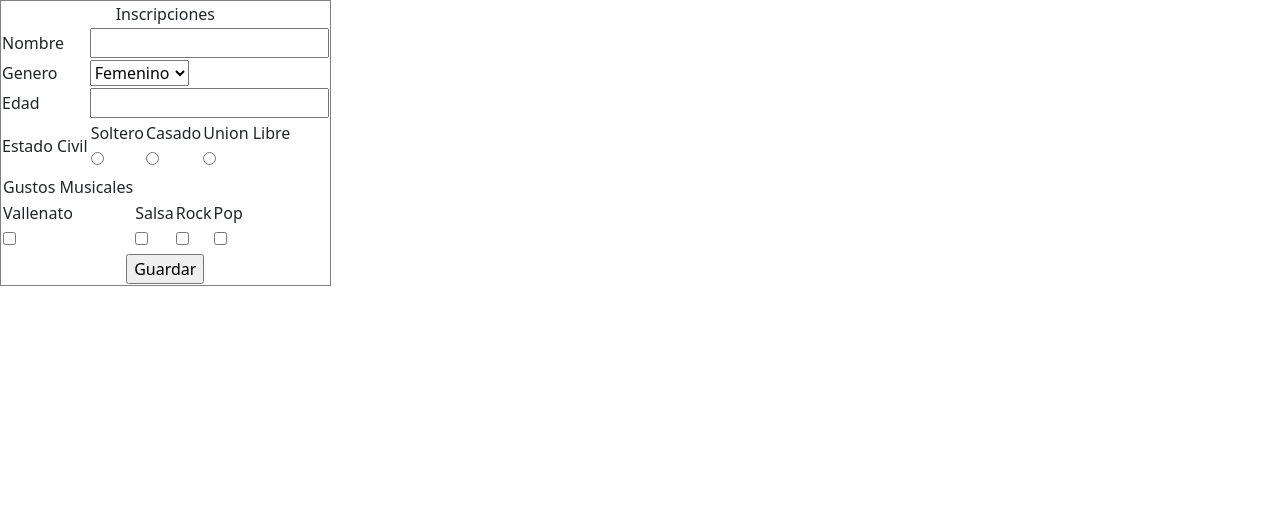
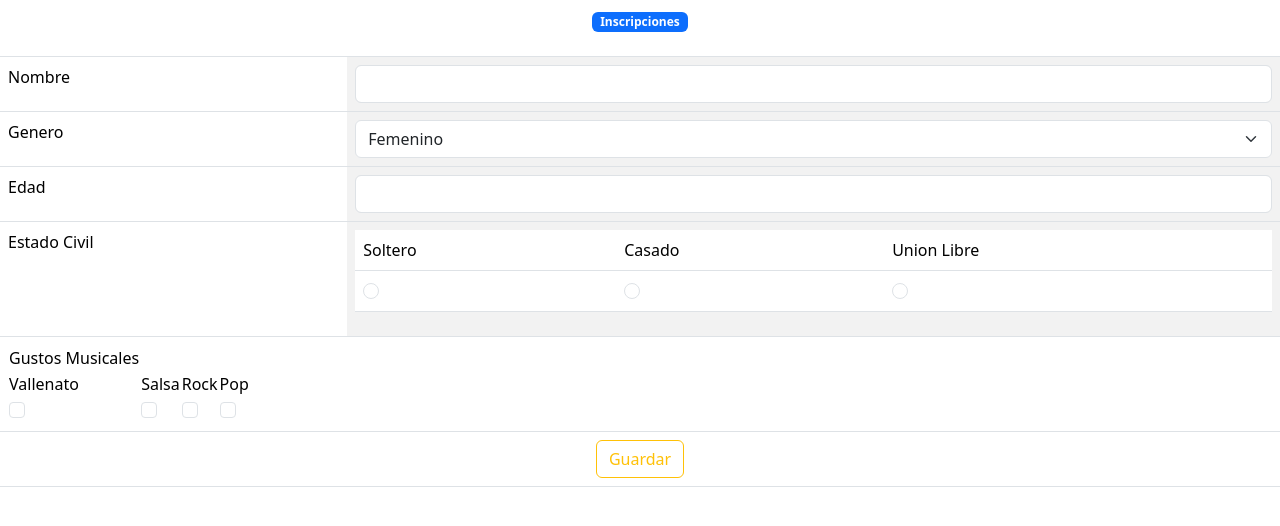
Before and after one commit to TecnoEspectro/talleres, a website: page index.html in a window 1280 px wide. Drawn offline with nearby package versions, Linux system fonts and the light colour scheme.

Commit message:
Clase de bootstrap

```diff
--- a/index.html
+++ b/index.html
@@ -5,22 +5,23 @@
     <meta name="viewport" content="width=device-width, initial-scale=1.0">
     <title>FORMULARIO DE INSCRIPCION</title>
     <link href="https://cdn.jsdelivr.net/npm/bootstrap@5.3.3/dist/css/bootstrap.min.css" rel="stylesheet" integrity="sha384-QWTKZyjpPEjISv5WaRU9OFeRpok6YctnYmDr5pNlyT2bRjXh0JMhjY6hW+ALEwIH" crossorigin="anonymous">
+    <script src="https://cdn.jsdelivr.net/npm/bootstrap@5.3.3/dist/js/bootstrap.bundle.min.js" integrity="sha384-YvpcrYf0tY3lHB60NNkmXc5s9fDVZLESaAA55NDzOxhy9GkcIdslK1eN7N6jIeHz" crossorigin="anonymous"></script>
 </head>
 <body>
 
-    <table border="1">
+    <table class="table table-striped-columns">
         <tr>
             <td colspan="2" align="center">
-                Inscripciones
+                <p class="badge text-bg-primary text-wrap" style="width: 6rem;">Inscripciones</p>
             </td>
             <tr>
                 <td>Nombre</td>
-                <td><input type="text" name="nombre"></td>
+                <td><input type="text" class="form-control" name="nombre"></td>
             </tr>
         </tr>
         <tr>
             <td>Genero</td><td>
-                <select name="genero" id="">
+                <select name="genero" class="form-select" aria-label="Default select example" id="">
                     <option value="femenino">Femenino</option>
                     <option value="masculino">Masculino</option>
                     <option value="otro">Otro</option>
@@ -29,36 +30,36 @@
         </tr>
         <tr>
             <td>Edad</td>
-            <td><input type="number" name="edad"></td>
+            <td><input type="number" class="form-control" name="edad"></td>
         </tr>
         <tr>
             <td>Estado Civil</td>
             <td>
-                <table>
+                <table class="table">
                     <tr>
                         <td>Soltero</td>
                         <td>Casado</td>
                         <td>Union Libre</td>
                     </tr>
                     <tr>
-                        <td><input type="radio" name="estado" value="soltero"></td>
-                        <td><input type="radio" name="estado" value="casado"></td>
-                        <td><input type="radio" name="estado" value="union libre"></td>
+                        <td><input class="form-check-input" type="radio" name="estado" value="soltero"></td>
+                        <td><input class="form-check-input" type="radio" name="estado" value="casado"></td>
+                        <td><input class="form-check-input" type="radio" name="estado" value="union libre"></td>
                     </tr>
                 </table>
             </td>
         </tr>
         <tr>
             <td colspan="2">
-                <table>
+                <table class="table-primary">
                     <tr><td>Gustos Musicales</td></tr>
                     <tr>
                         <td>Vallenato</td><td>Salsa</td><td>Rock</td><td>Pop</td>
                         <tr>
-                            <td><input type="checkbox" name="vallenato" value="vallenato"></td>
-                            <td><input type="checkbox" name="salsa" value="salsa"></td>
-                            <td><input type="checkbox" name="rock" value="rock"></td>
-                            <td><input type="checkbox" name="pop" value="pop"></td>
+                            <td><input class="form-check-input" type="checkbox" name="rock" value="rock"></td>
+                            <td><input class="form-check-input" type="checkbox" name="pop" value="pop"></td>
+                            <td><input class="form-check-input" type="checkbox" name="vallenato" value="vallenato"></td>
+                            <td><input class="form-check-input" type="checkbox" name="salsa" value="salsa"></td>
                             </tr>
                     </tr>
                 </table>
@@ -66,7 +67,7 @@
         </tr>
         <tr>
             <td colspan="2" align="center">
-                <input type="button" value="Guardar">
+                <input type="button"  class="btn btn-outline-warning" value="Guardar">
             </td>
         </tr>
     </table>
```
Also changed, not shown: clase virtual 7/sep/2024/index.html (added).
